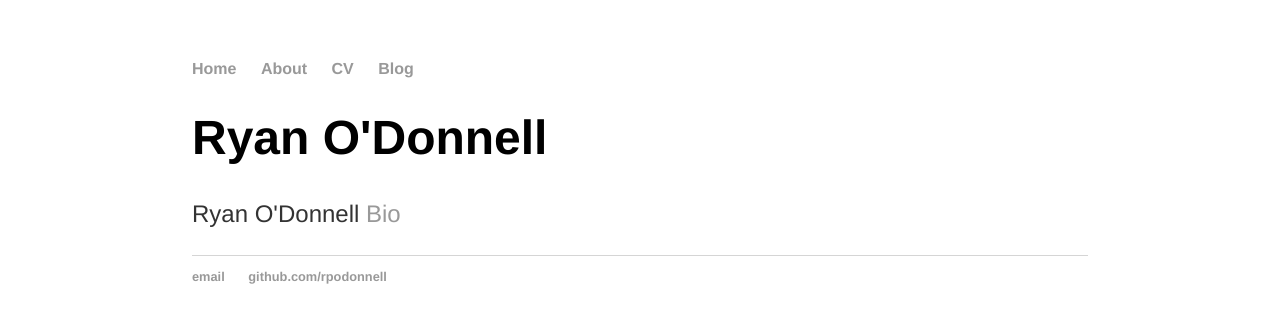
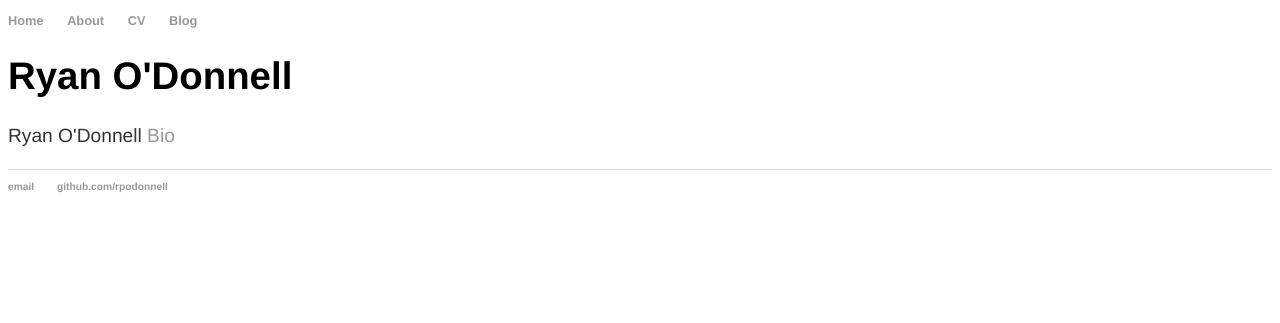
Before and after one commit to rpodonnell/rpodonnell.github.io, a Jekyll site: the page built from index.html, in a window 1280 px wide. Shown: the top 323 px of the page. Built offline with Jekyll 4.4.1, drawn with Linux system fonts in a browser that asks for light colours.

Commit message:
Update main.css

```diff
--- a/css/main.css
+++ b/css/main.css
@@ -1,7 +1,7 @@
 body {
     font-family:'Helvetica', 'Arial', 'Sans-Serif';
-     margin: 60px auto;
-    width: 70%;
+    font-size: .8em;
+
 }
 nav ul, footer ul {
     font-family:'Helvetica', 'Arial', 'Sans-Serif';
@@ -43,18 +43,3 @@ ul.posts {
 ul.posts li {
     list-style: none;
 }
-
-.circular--landscape {
-  display: inline-block;
-  position: relative;
-  width: 200px;
-  height: 200px;
-  overflow: hidden;
-  border-radius: 50%;
-}
-
-.circular--landscape img {
-  width: auto;
-  height: 100%;
-  margin-left: -50px;
-}
```
